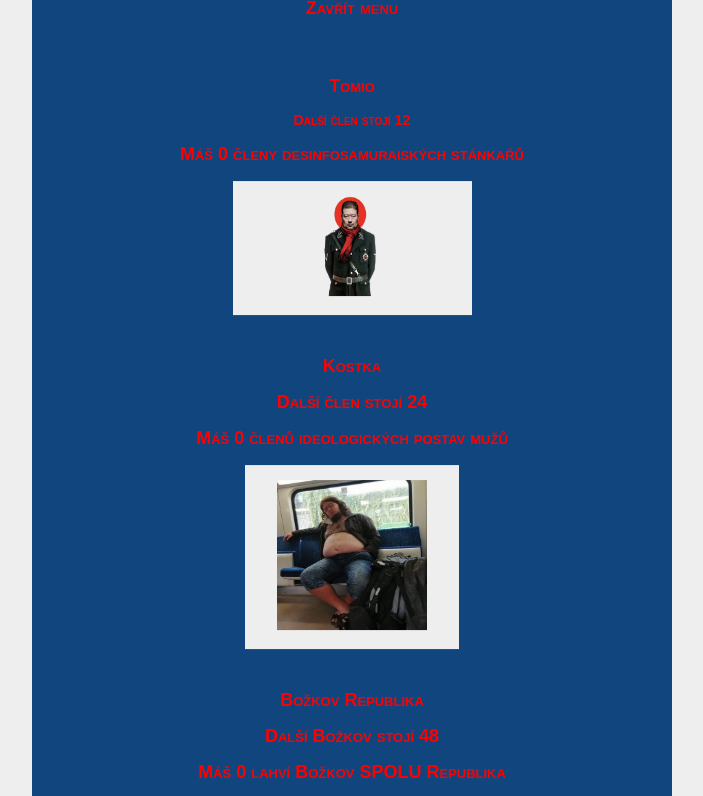
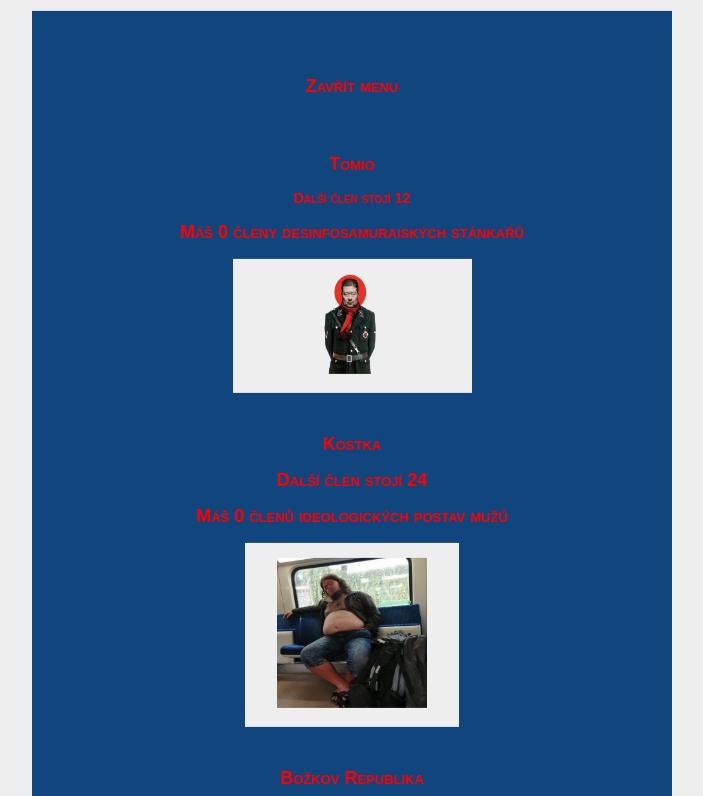
Before and after one commit to vojtechos/Cookieclicker, a plain HTML site: page index.html in a window 1280 px wide. Both pictures are taken after a click on the element "Stánky s politky, vybírej dobře". Shown: the top 796 px of the page, without its empty margins (288-991 px from the left). Drawn offline with Linux system fonts and the light colour scheme.

Commit message:
Update mycss.css

```diff
--- a/mycss.css
+++ b/mycss.css
@@ -56,7 +56,7 @@ input{
     position: absolute;
     top: 50%;
     left: 50%;
-    transform: translate(-50%, -30%);
+    transform: translate(-50%, -25%);
     width: 50%;
 }
 #politici p{
```
